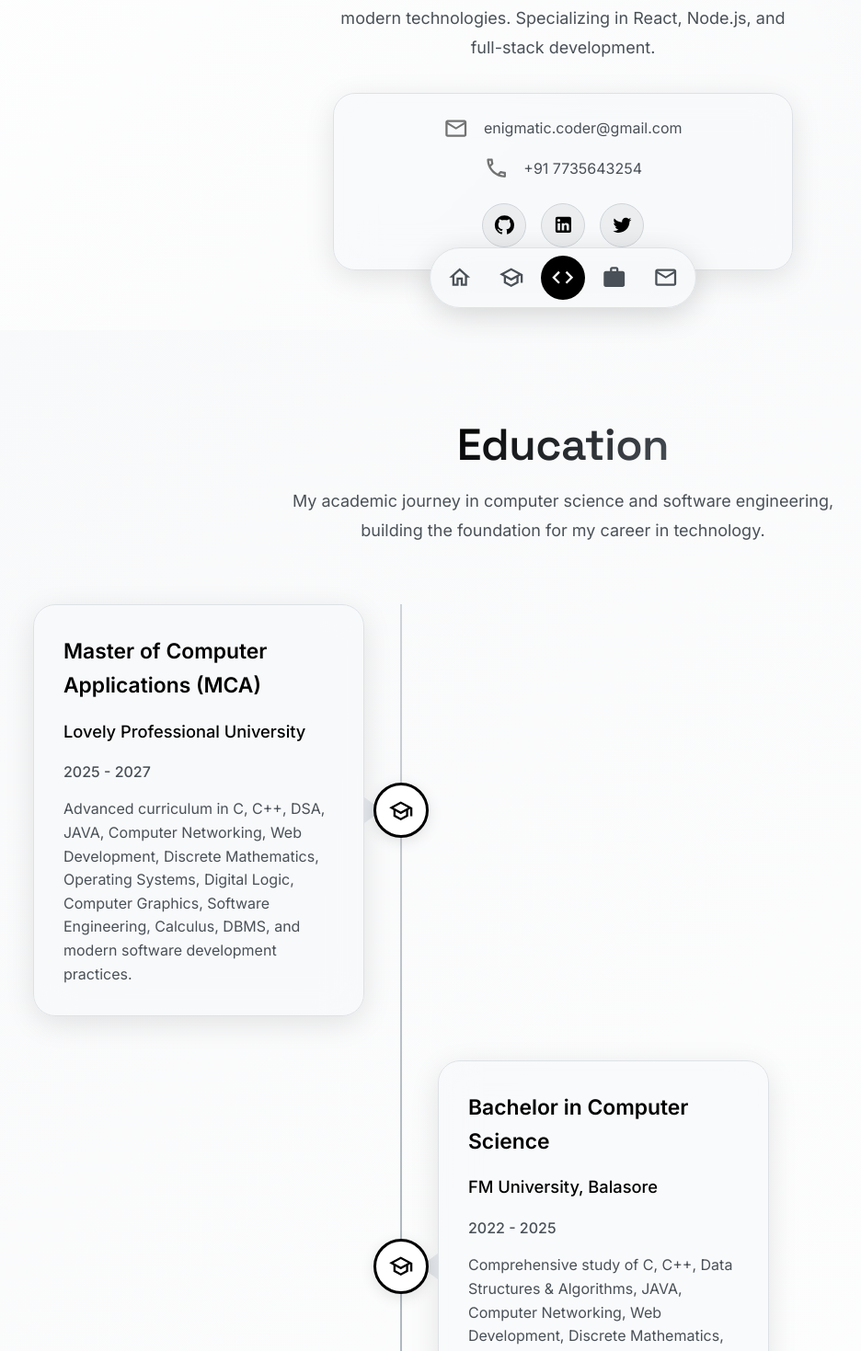
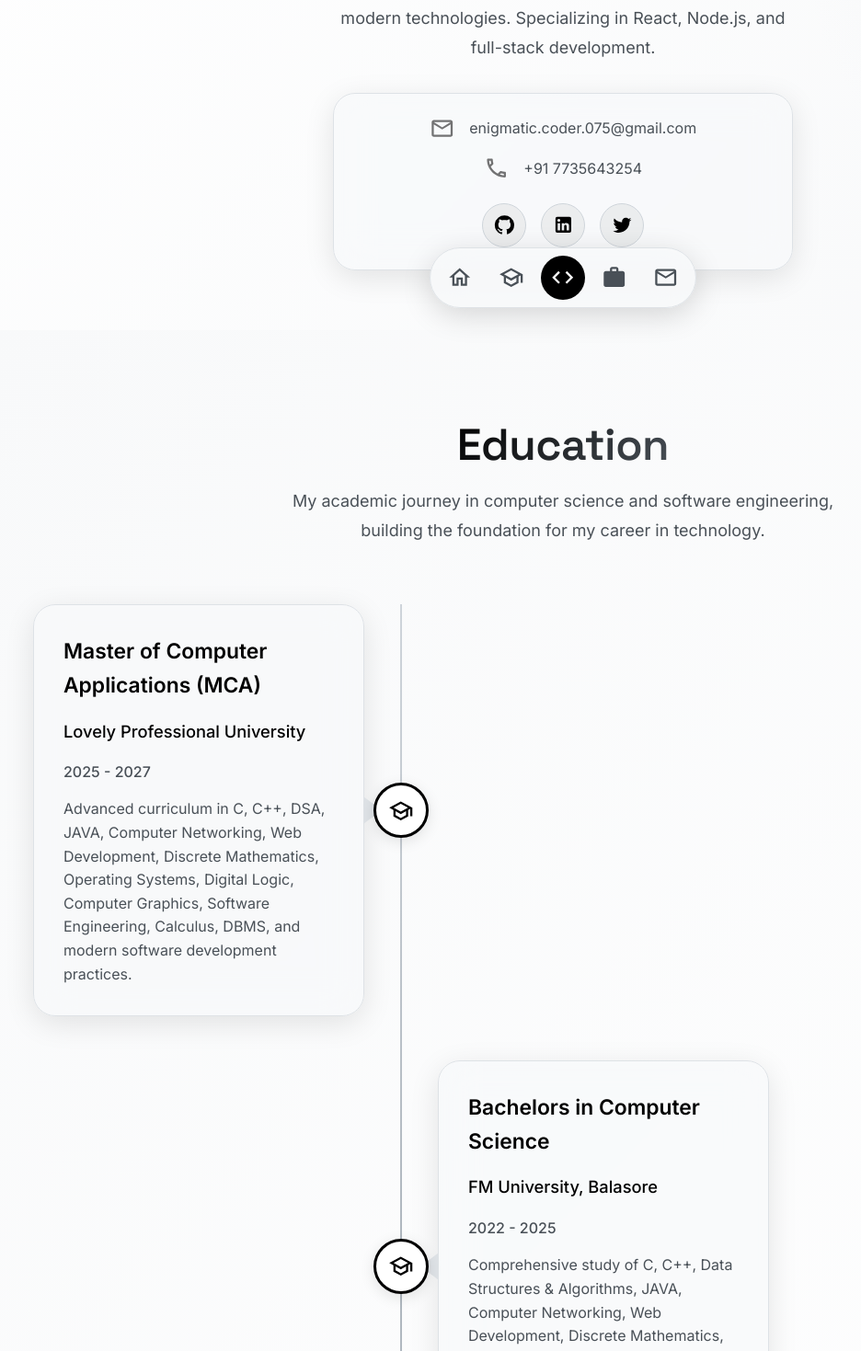
Before and after one commit to dev-krish-xyz/minimal-portfolio, a React (Vite) app: page / in a window 1280 px wide. Shown: the part 441-1910 px from the top of the page at 92% size, without its empty margins (28-964 px from the left). Built offline with nearby package versions, Linux system fonts and the light colour scheme.

Commit message:
fixed Bugs

```diff
--- a/src/components/ContactSection.tsx
+++ b/src/components/ContactSection.tsx
@@ -97,10 +97,10 @@ const ContactSection: React.FC = () => {
             <Stack spacing={4} alignItems="center">
               <EmailButton
                 component="a"
-                href="mailto:enigmatic.coder@gmail.com"
+                href="mailto:enigmatic.coder.075@gmail.com"
               >
                 <EmailOutlinedIcon />
-                enigmatic.coder@gmail.com
+                enigmatic.coder.075@gmail.com
               </EmailButton>
 
               <Stack direction="row" spacing={3}>
--- a/src/components/EducationSection.tsx
+++ b/src/components/EducationSection.tsx
@@ -137,7 +137,7 @@ const educationData: EducationItem[] = [
   },
   {
     institution: "FM University, Balasore",
-    degree: "Bachelor in Computer Science",
+    degree: "Bachelors in Computer Science",
     year: "2022 - 2025",
     description: "Comprehensive study of C, C++, Data Structures & Algorithms, JAVA, Computer Networking, Web Development, Discrete Mathematics, Operating Systems, Digital Logic, Computer Graphics, Software Engineering, Calculus, and Database Management Systems."
   },
--- a/src/components/LandingSection.tsx
+++ b/src/components/LandingSection.tsx
@@ -133,7 +133,7 @@ const LandingSection: React.FC = () => {
             <Stack direction="row" spacing={2} alignItems="center" justifyContent="center">
               <EmailOutlinedIcon color="action" />
               <Typography variant="body2" color="text.secondary">
-                enigmatic.coder@gmail.com
+                enigmatic.coder.075@gmail.com
               </Typography>
             </Stack>
 
```
